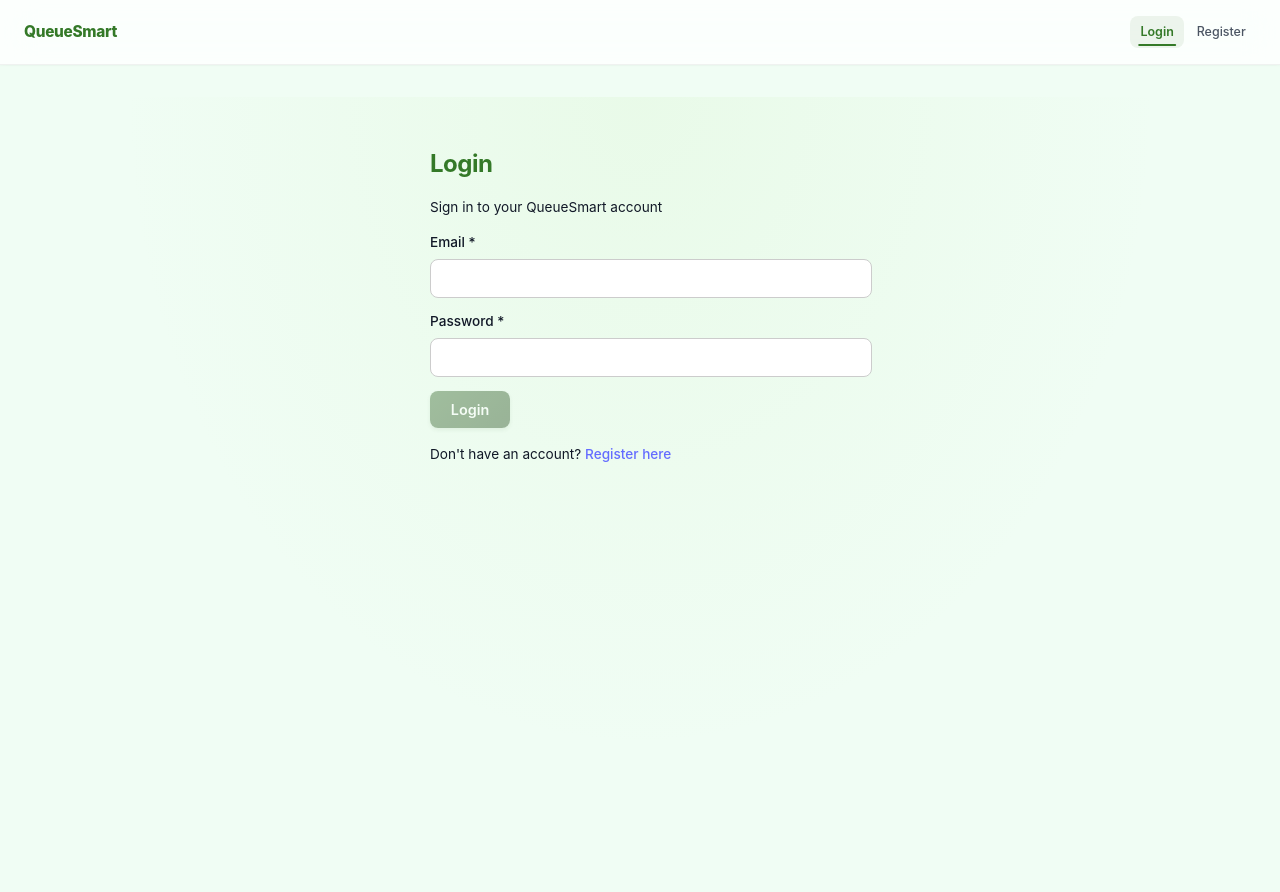
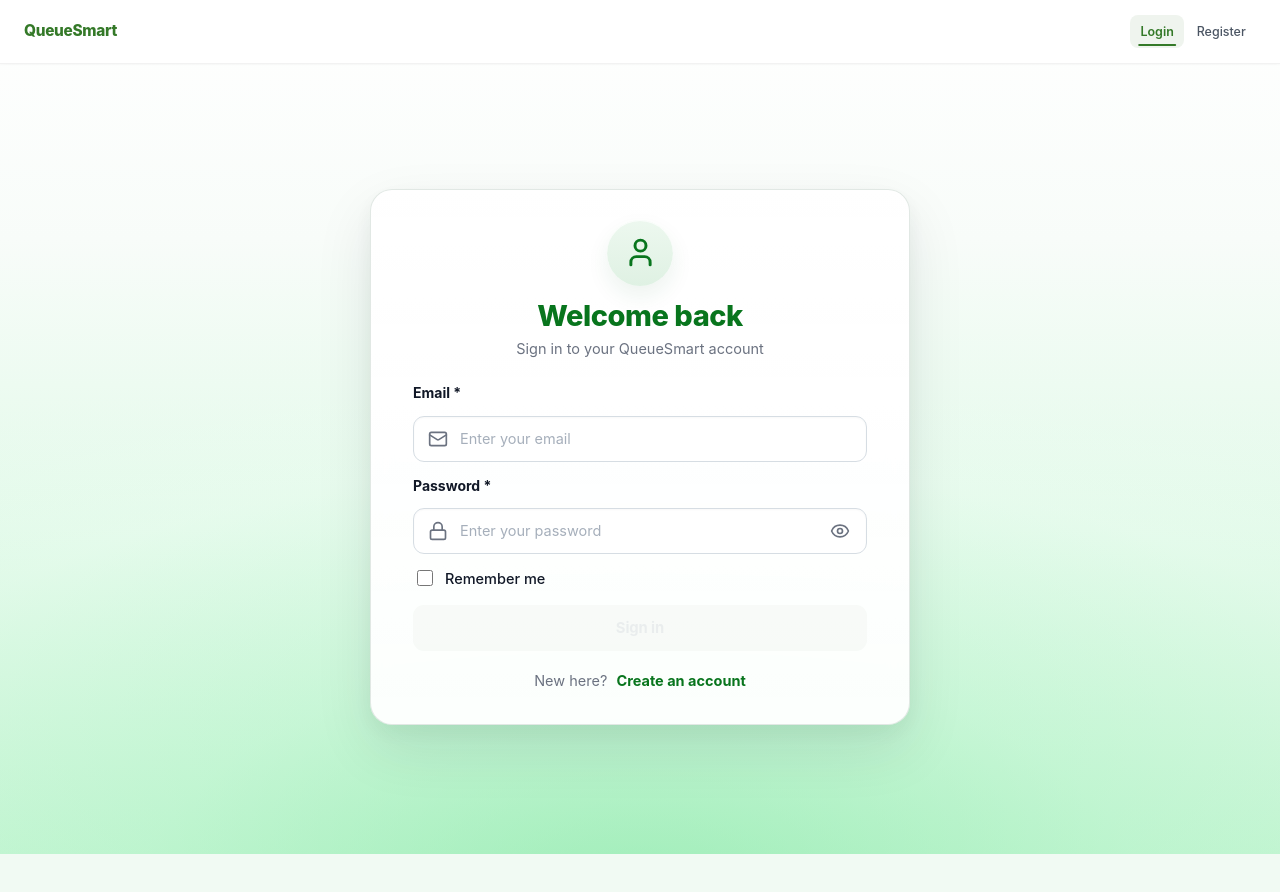
Before and after one commit to npu6703/4353QueueSystem, a React (Vite) app in the folder frontend/: page /login in a window 1280 px wide. Shown: the top 892 px of the page. After the commit the page ends 854 px from the top, so only its background shows below. Built offline with nearby package versions, Linux system fonts and the light colour scheme.

Commit message:
refactor login UI - styling and layout

```diff
--- a/frontend/package.json
+++ b/frontend/package.json
@@ -10,6 +10,7 @@
     "preview": "vite preview"
   },
   "dependencies": {
+    "lucide-react": "^1.11.0",
     "react": "^18.3.1",
     "react-dom": "^18.3.1",
     "react-router-dom": "^7.13.0"
--- a/frontend/src/App.css
+++ b/frontend/src/App.css
@@ -2,75 +2,321 @@
   font-family: Inter, system-ui, Avenir, Helvetica, Arial, sans-serif;
   line-height: 1.5;
   font-weight: 400;
-
-  color-scheme: light;
   color: #213547;
-  background-color: #FFFBE6;
-
-  font-synthesis: none;
-  text-rendering: optimizeLegibility;
-  -webkit-font-smoothing: antialiased;
-  -moz-osx-font-smoothing: grayscale;
 }
 
-a {
-  font-weight: 500;
-  color: #347928;
-  text-decoration: inherit;
+* {
+  box-sizing: border-box;
 }
-a:hover {
-  color: #2a6120;
+
+html,
+body,
+#root,
+#app-root {
+  width: 100%;
+  min-height: 100%;
 }
 
 body {
   margin: 0;
-  min-width: 320px;
-  min-height: 100vh;
+  overflow-x: hidden;
+  background:
+    radial-gradient(
+      ellipse 115% 82% at 50% 105%,
+      rgba(129, 231, 164, 0.46) 0%,
+      rgba(190, 247, 210, 0.36) 34%,
+      rgba(237, 253, 243, 0.26) 62%,
+      rgba(255, 255, 255, 0) 84%
+    ),
+    linear-gradient(
+      to top,
+      #bcf3cc 0%,
+      #e2fae9 38%,
+      #f8fcf9 72%,
+      #ffffff 100%
+    );
+  color: #1f2937;
 }
 
-h1 {
-  font-size: 3.2em;
-  line-height: 1.1;
+main {
+  width: 100%;
+  min-height: calc(100vh - 74px);
+  background: transparent;
 }
 
-button {
-  border-radius: 8px;
-  border: 1px solid transparent;
-  padding: 0.6em 1.2em;
-  font-size: 1em;
-  font-weight: 500;
-  font-family: inherit;
-  cursor: pointer;
-  transition: all 0.25s cubic-bezier(0.4, 0, 0.2, 1);
+.auth-page {
+  width: 100%;
+  min-height: calc(100vh - 74px);
+  display: flex;
+  justify-content: center;
+  align-items: center;
+  padding: 34px 20px 38px;
+  background: transparent;
 }
 
-button:focus,
-button:focus-visible {
-  outline: 2px solid rgba(52, 121, 40, 0.4);
-  outline-offset: 2px;
+/* Luxury card */
+.auth-card {
+  width: 540px;
+  max-width: 88vw;
+  padding: 30px 42px 32px;
+  border-radius: 22px;
+  background:
+    linear-gradient(180deg, rgba(255, 255, 255, 0.98), rgba(255, 255, 255, 0.94));
+  border: 1px solid rgba(222, 230, 225, 0.9);
+  box-shadow:
+    0 24px 60px rgba(15, 23, 42, 0.09),
+    0 8px 22px rgba(22, 101, 52, 0.06),
+    inset 0 1px 0 rgba(255, 255, 255, 0.9);
+  backdrop-filter: blur(10px);
+}
+
+/* Icon */
+.auth-icon {
+  width: 66px;
+  height: 66px;
+  margin: 0 auto 14px;
+  border-radius: 50%;
+  background:
+    linear-gradient(180deg, #edf8ef, #dff1e3);
+  color: #08751d;
+  display: flex;
+  align-items: center;
+  justify-content: center;
+  box-shadow:
+    inset 0 1px 0 rgba(255, 255, 255, 0.8),
+    0 10px 22px rgba(22, 101, 52, 0.08);
+}
+
+.auth-icon svg {
+  width: 33px;
+  height: 33px;
+  stroke-width: 2.15;
+}
+
+/* Title */
+.auth-card h2 {
+  text-align: center;
+  color: #08751d;
+  font-size: 29px;
+  line-height: 1.12;
+  font-weight: 800;
+  margin: 0 0 5px;
+  letter-spacing: -0.45px;
+}
+
+.auth-subtitle {
+  text-align: center;
+  color: #6b7280;
+  font-size: 14.5px;
+  font-weight: 400;
+  margin: 0 0 22px;
+}
+
+form {
+  width: 100%;
+}
+
+.form-row {
+  margin-bottom: 13px;
+}
+
+.form-row label {
+  display: block;
+  color: #111827;
+  font-size: 14px;
+  font-weight: 700;
+  margin-bottom: 6px;
+}
+
+.input-wrap {
+  position: relative;
+  width: 100%;
+}
+
+/* Inputs */
+.input {
+  width: 100%;
+  height: 46px;
+  border-radius: 11px;
+  border: 1px solid #d6dde3;
+  background: rgba(255, 255, 255, 0.95);
+  color: #111827;
+  padding: 0 46px;
+  font-size: 14.5px;
+  font-family: inherit;
+  box-shadow:
+    inset 0 1px 2px rgba(15, 23, 42, 0.03);
+  transition:
+    border-color 0.2s ease,
+    box-shadow 0.2s ease,
+    background 0.2s ease;
+}
+
+.input::placeholder {
+  color: #a6afbb;
+}
+
+.input:hover {
+  border-color: #bfc8d2;
+  background: #ffffff;
+}
+
+.input:focus {
+  border-color: #0b7a22;
+  box-shadow:
+    0 0 0 3px rgba(8, 117, 29, 0.11),
+    inset 0 1px 2px rgba(15, 23, 42, 0.03);
+  outline: none;
+}
+
+.input.error {
+  border-color: #ef4444;
+}
+
+.input.error:focus {
+  box-shadow: 0 0 0 3px rgba(239, 68, 68, 0.12);
+}
+
+/* Input icons */
+.field-icon {
+  position: absolute;
+  left: 15px;
+  top: 50%;
+  transform: translateY(-50%);
+  color: #6b7280;
+  z-index: 2;
+  pointer-events: none;
+}
+
+.eye-button {
+  position: absolute;
+  right: 11px;
+  top: 50%;
+  transform: translateY(-50%);
+  width: 32px;
+  height: 32px;
+  padding: 0;
+  margin: 0;
+  border: none;
+  border-radius: 50%;
+  background: transparent;
+  color: #6b7280;
+  display: flex;
+  align-items: center;
+  justify-content: center;
+}
+
+.eye-button:hover {
+  background: #f3f6f4;
+  color: #374151;
 }
 
 .error-text {
-  color: #d32f2f;
-  font-size: 0.9rem;
-  margin-top: 4px;
+  color: #ef4444;
+  font-size: 13px;
+  margin-top: 5px;
 }
 
-.input {
-  border: 1px solid #ccc;
-  border-radius: 8px;
-  padding: 10px;
-  width: 100%;
-
-  transition: none;
+.remember-row {
+  margin: 4px 0 15px;
 }
 
-.input.error {
-  border: 2px solid #d32f2f;
+.remember-row label {
+  display: flex;
+  align-items: center;
+  gap: 9px;
+  color: #111827;
+  font-size: 14.5px;
+  font-weight: 500;
 }
 
-.input.error:focus {
-  border: 2px solid #d32f2f;
-  box-shadow: 0 0 0 3px rgba(211, 47, 47, 0.15);
-  outline: none;
+.remember-row input {
+  width: 16px;
+  height: 16px;
+  accent-color: #08751d;
+  cursor: pointer;
 }
+
+/* Button */
+button.primary {
+  width: 100%;
+  height: 46px;
+  border-radius: 11px;
+  border: none;
+  background:
+    linear-gradient(180deg, #0b9427 0%, #057018 100%);
+  color: #ffffff;
+  font-size: 14.8px;
+  font-weight: 750;
+  letter-spacing: -0.1px;
+  box-shadow:
+    0 10px 20px rgba(5, 112, 24, 0.22),
+    inset 0 1px 0 rgba(255, 255, 255, 0.18);
+  transition:
+    transform 0.18s ease,
+    box-shadow 0.18s ease,
+    background 0.18s ease;
+}
+
+button.primary:hover:not(:disabled) {
+  background:
+    linear-gradient(180deg, #0a8724 0%, #045f14 100%);
+  transform: translateY(-1px);
+  box-shadow:
+    0 13px 24px rgba(5, 112, 24, 0.26),
+    inset 0 1px 0 rgba(255, 255, 255, 0.18);
+}
+
+button.primary:active:not(:disabled) {
+  transform: translateY(0);
+}
+
+button.primary:disabled {
+  background: #eef5ef;
+  color: #d0d6dc;
+  box-shadow: none;
+  cursor: not-allowed;
+}
+
+.register-link {
+  margin: 18px 0 0;
+  text-align: center;
+  color: #6b7280;
+  font-size: 14.5px;
+  font-weight: 400;
+}
+
+.register-link a {
+  color: #08751d;
+  font-size: 14.5px;
+  font-weight: 750;
+  margin-left: 5px;
+  text-decoration: none;
+}
+
+.register-link a:hover {
+  color: #045f14;
+}
+
+/* Responsive */
+@media (max-width: 640px) {
+  .auth-page {
+    padding: 24px 16px;
+  }
+
+  .auth-card {
+    width: 100%;
+    max-width: 94vw;
+    padding: 26px 22px 28px;
+    border-radius: 18px;
+  }
+
+  .auth-card h2 {
+    font-size: 28px;
+  }
+
+  .auth-icon {
+    width: 62px;
+    height: 62px;
+  }
+}
--- a/frontend/src/App.jsx
+++ b/frontend/src/App.jsx
@@ -1,7 +1,7 @@
 import { Routes, Route, Navigate } from 'react-router-dom'
-import './App.css'
 import './index.css'
 import './styles/theme.css'
+import './App.css'
 import Navbar from './components/Navbar'
 import NotificationCenter from './components/NotificationCenter'
 import Login from './pages/Login'
--- a/frontend/src/index.css
+++ b/frontend/src/index.css
@@ -3,9 +3,9 @@
   line-height: 1.5;
   font-weight: 400;
 
-  color-scheme: light dark;
-  color: rgba(255, 255, 255, 0.87);
-  background-color: #242424;
+  color-scheme: light;
+  color: #1F2937;
+  background-color: #F1FAF3;
 
   font-synthesis: none;
   text-rendering: optimizeLegibility;
@@ -13,24 +13,30 @@
   -moz-osx-font-smoothing: grayscale;
 }
 
+* {
+  box-sizing: border-box;
+}
+
 a {
   font-weight: 500;
-  color: #646cff;
+  color: #2E7D32;
   text-decoration: inherit;
 }
+
 a:hover {
-  color: #535bf2;
+  color: #25672F;
 }
 
 body {
   margin: 0;
   min-width: 320px;
   min-height: 100vh;
+  background-color: #F1FAF3;
+  color: #1F2937;
 }
 
-h1 {
-  font-size: 3.2em;
-  line-height: 1.1;
+h1, h2, h3, h4 {
+  color: #1F2937;
 }
 
 button {
@@ -38,29 +44,20 @@ button {
   border: 1px solid transparent;
   padding: 0.6em 1.2em;
   font-size: 1em;
-  font-weight: 500;
+  font-weight: 600;
   font-family: inherit;
-  background-color: #1a1a1a;
+  background-color: #2E7D32;
+  color: #FFFFFF;
   cursor: pointer;
-  transition: border-color 0.25s;
+  transition: all 0.25s ease;
 }
+
 button:hover {
-  border-color: #646cff;
+  background-color: #25672F;
 }
+
 button:focus,
 button:focus-visible {
-  outline: 4px auto -webkit-focus-ring-color;
+  outline: 3px solid rgba(46, 125, 50, 0.35);
+  outline-offset: 2px;
 }
-
-@media (prefers-color-scheme: light) {
-  :root {
-    color: #213547;
-    background-color: #ffffff;
-  }
-  a:hover {
-    color: #747bff;
-  }
-  button {
-    background-color: #f9f9f9;
-  }
-}
--- a/frontend/src/pages/Login.jsx
+++ b/frontend/src/pages/Login.jsx
@@ -1,6 +1,7 @@
 import { useState } from 'react'
 import { useNavigate } from 'react-router-dom'
 import { validateEmail, validatePassword } from '../utils/validation'
+import { User, Mail, Lock, Eye, EyeOff } from 'lucide-react'
 
 export default function Login() {
   const nav = useNavigate()
@@ -8,6 +9,8 @@ export default function Login() {
   const [email, setEmail] = useState('')
   const [password, setPassword] = useState('')
   const [err, setErr] = useState('')
+  const [remember, setRemember] = useState(false)
+  const [showPassword, setShowPassword] = useState(false)
 
   const [errors, setErrors] = useState({
     email: '',
@@ -47,18 +50,19 @@ export default function Login() {
       const json = await res.json()
 
       if (!res.ok) {
-        throw new Error(json.message || 'Login failed')
+        throw new Error(json.message || 'Sign in failed')
       }
 
+      if (remember) {
         localStorage.setItem('qs_current', JSON.stringify(json.data))
+      } else {
+        sessionStorage.setItem('qs_current', JSON.stringify(json.data))
+      }
 
-      if (json.data.isAdmin) {
-        nav('/admin')
-      } else {
-        nav('/')
-      }
+      if (json.data.isAdmin) nav('/admin')
+      else nav('/')
     } catch (e) {
-      setErr(e.message || 'Login failed')
+      setErr(e.message || 'Sign in failed')
     }
   }
 
@@ -67,31 +71,37 @@ export default function Login() {
   return (
     <div className="auth-page">
       <div className="auth-card">
-        <h2>Login</h2>
-        <p>Sign in to your QueueSmart account</p>
+        <div className="auth-icon">
+          <User size={36} />
+        </div>
+
+        <h2>Welcome back</h2>
+        <p className="auth-subtitle">Sign in to your QueueSmart account</p>
 
         <form onSubmit={submit} noValidate>
           <div className="form-row">
             <label>Email *</label>
+
+            <div className="input-wrap">
+              <Mail className="field-icon" size={20} />
               <input
                 type="email"
+                placeholder="Enter your email"
                 value={email}
                 onChange={(e) => {
                   const v = e.target.value
                   setEmail(v)
-                if (touched.email) {
-                  runValidation({ email: v, password })
-                }
+                  if (touched.email) runValidation({ email: v, password })
                 }}
                 onBlur={() => {
                   setTouched((t) => ({ ...t, email: true }))
                   runValidation()
                 }}
-              className={
-                touched.email && errors.email ? 'input error' : 'input'
-              }
+                className={touched.email && errors.email ? 'input error' : 'input'}
                 autoComplete="email"
               />
+            </div>
+
             {touched.email && errors.email && (
               <div className="error-text">{errors.email}</div>
             )}
@@ -99,43 +109,62 @@ export default function Login() {
 
           <div className="form-row">
             <label>Password *</label>
+
+            <div className="input-wrap">
+              <Lock className="field-icon" size={20} />
+
               <input
-              type="password"
+                type={showPassword ? 'text' : 'password'}
+                placeholder="Enter your password"
                 value={password}
                 onChange={(e) => {
                   const v = e.target.value
                   setPassword(v)
-                if (touched.password) {
-                  runValidation({ email, password: v })
-                }
+                  if (touched.password) runValidation({ email, password: v })
                 }}
                 onBlur={() => {
                   setTouched((t) => ({ ...t, password: true }))
                   runValidation()
                 }}
-              className={
-                touched.password && errors.password ? 'input error' : 'input'
-              }
+                className={touched.password && errors.password ? 'input error' : 'input'}
                 autoComplete="current-password"
               />
+
+              <button
+                type="button"
+                className="eye-button"
+                onClick={() => setShowPassword(!showPassword)}
+                aria-label={showPassword ? 'Hide password' : 'Show password'}
+              >
+                {showPassword ? <EyeOff size={20} /> : <Eye size={20} />}
+              </button>
+            </div>
+
             {touched.password && errors.password && (
               <div className="error-text">{errors.password}</div>
             )}
           </div>
 
+          <div className="remember-row">
+            <label>
+              <input
+                type="checkbox"
+                checked={remember}
+                onChange={() => setRemember(!remember)}
+              />
+              Remember me
+            </label>
+          </div>
+
           {err && <div className="error-text">{err}</div>}
 
-          <button
-            className="primary"
-            type="submit"
-            disabled={!canSubmit}
-          >
-            Login
+          <button className="primary" type="submit" disabled={!canSubmit}>
+            Sign in
           </button>
         </form>
 
-        <p style={{ marginTop: '1rem' }}>
-          Don't have an account? <a href="/register">Register here</a>
+        <p className="register-link">
+          New here? <a href="/register">Create an account</a>
         </p>
       </div>
     </div>
--- a/frontend/src/utils/validation.js
+++ b/frontend/src/utils/validation.js
@@ -43,8 +43,8 @@ export function validatePassword(password) {
 
   if (!value) return 'Password is required.'
 
-  if (value.length < 4) {
-    return 'Password must be at least 4 characters long.'
+  if (value.length < 6) {
+    return 'Password must be at least 6 characters long.'
   }
 
   if (value.length > 50) {
```
Also changed, not shown: 1 other file (tests, documents, lock files or other folders). Lines whose indentation alone changed are shown as unchanged.
